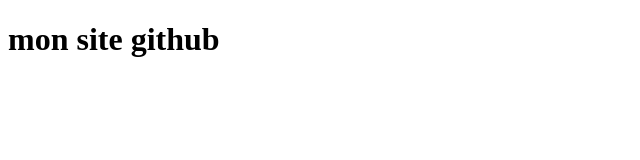
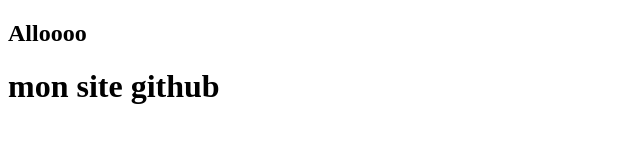
Before and after one commit to NancyPharand/test, a plain HTML site: page index.html in a window 1280 px wide. Shown: the whole page, without its empty margins (0-640 px from the left). Drawn offline with Linux system fonts and the light colour scheme.

Commit message:
J'ai ajouté une salutation particulière

```diff
--- a/index.html
+++ b/index.html
@@ -6,6 +6,7 @@
     <title>Document</title>
 </head>
 <body>
+<h2>Alloooo</h2>
     <h1>mon site github</h1>
 </body>
 </html>
```
